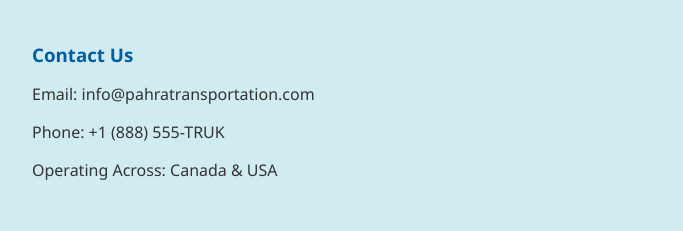
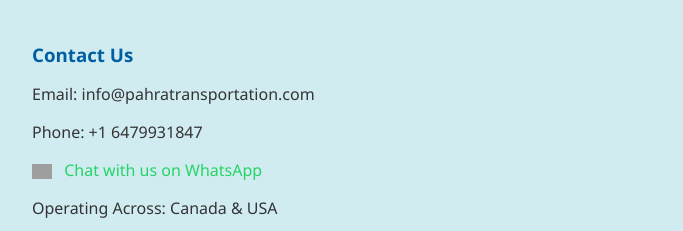
Before and after one commit to arveetsingh/pahraTansport, a plain HTML site: page index.html in a window 1280 px wide. Shown: the part 1040-1271 px from the top of the page, without its empty margins (108-791 px from the left). Drawn offline with Linux system fonts and the light colour scheme; grey boxes are pictures that could not be loaded.

Commit message:
added whatsapp link

```diff
--- a/index.html
+++ b/index.html
@@ -54,7 +54,13 @@
     <div class="container">
       <h3>Contact Us</h3>
       <p>Email: info@pahratransportation.com</p>
-      <p>Phone: +1 (888) 555-TRUK</p>
+      <p>Phone: +1 6479931847</p>
+      <p>
+        <a href="https://wa.me/+16479931847" target="_blank" style="text-decoration: none; color: #25D366;">
+    <img src="https://upload.wikimedia.org/wikipedia/commons/6/6b/WhatsApp.svg" alt="WhatsApp" width="20" style="vertical-align: middle; margin-right: 8px;">
+    Chat with us on WhatsApp
+  </a>
+      </p>
       <p>Operating Across: Canada & USA</p>
     </div>
 
```
